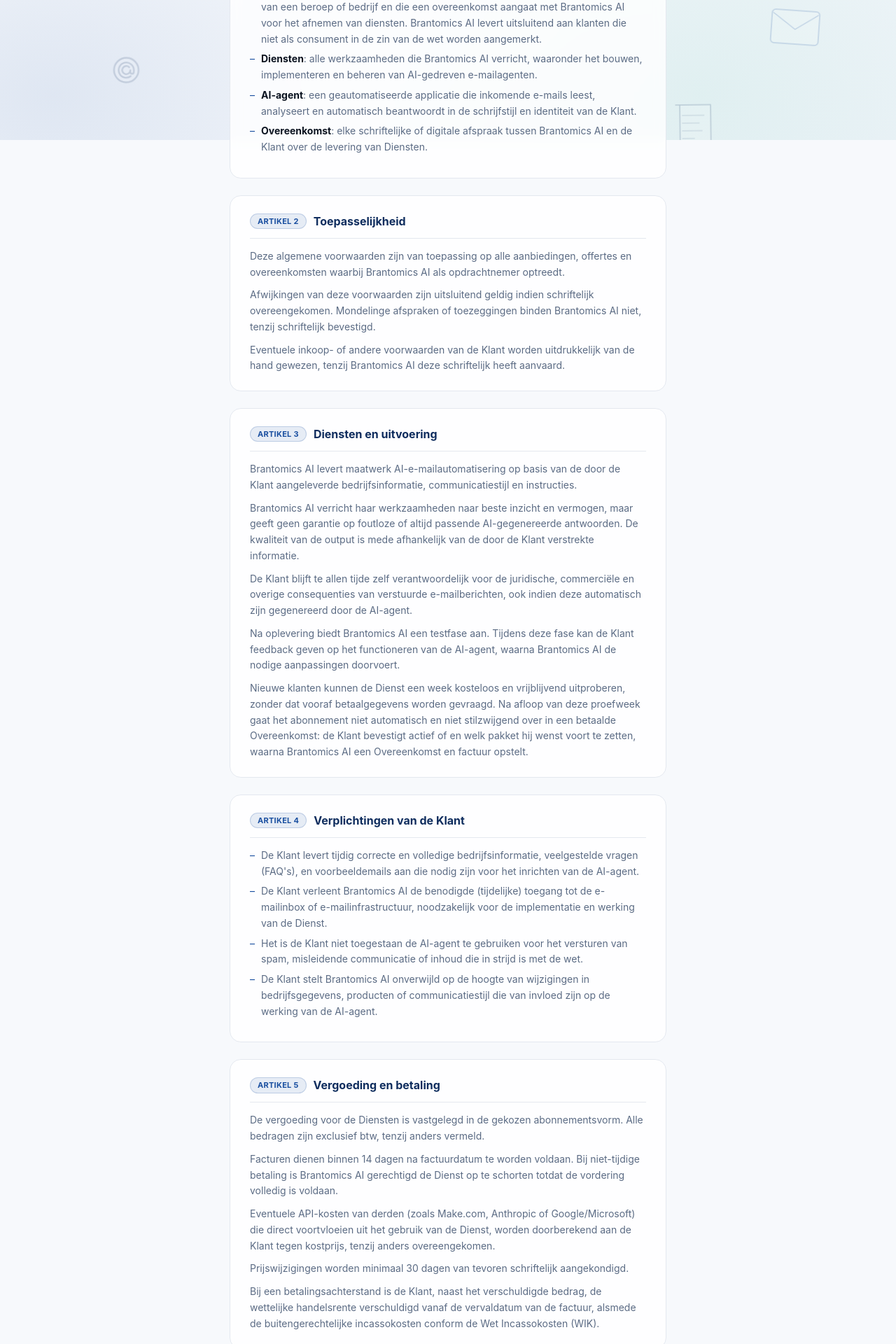
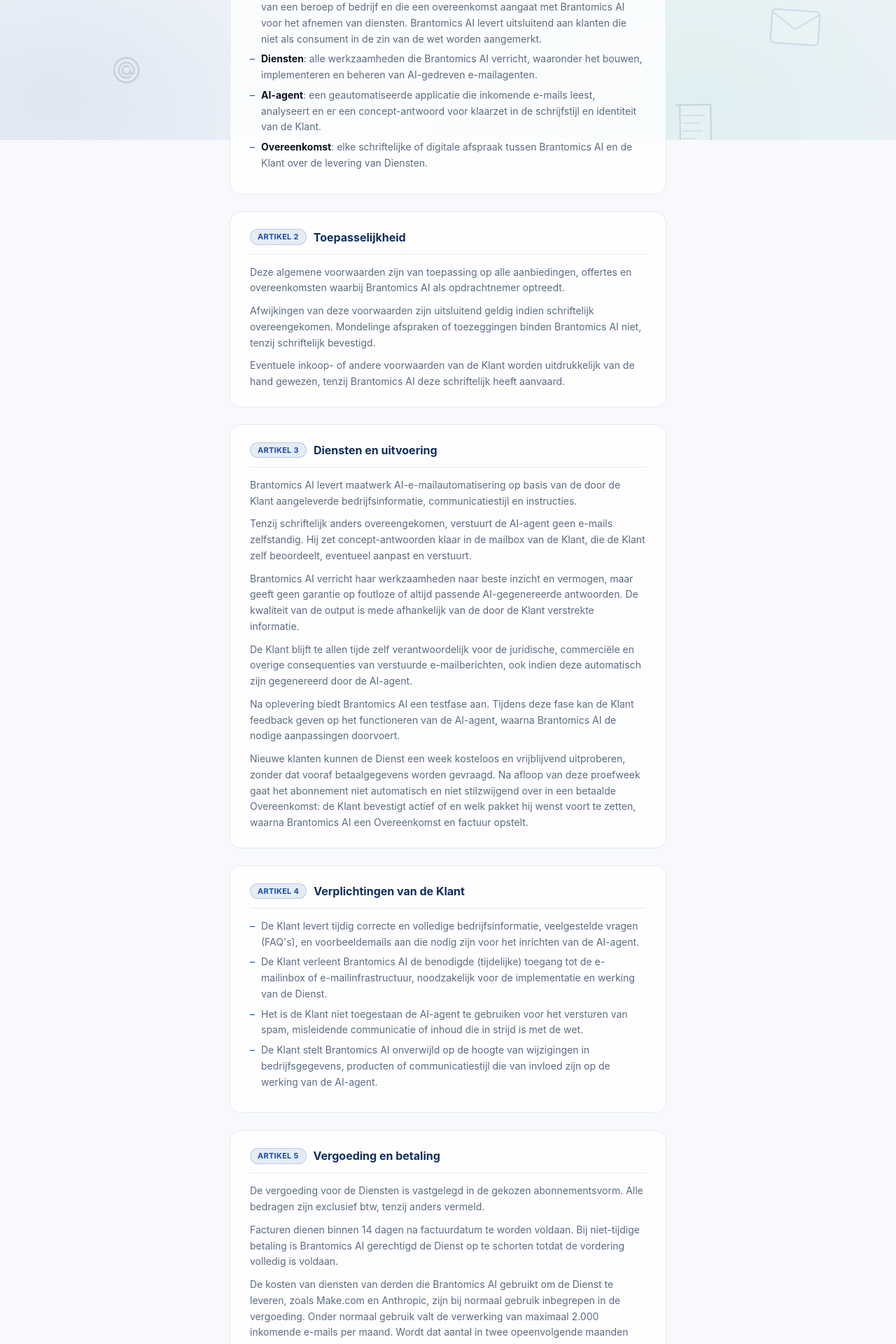
Before and after one commit to bramvanveldhuisen/brantomicsai-website, a React (Vite) app: page /algemene-voorwaarden in a window 1280 px wide. Shown: the part 600-2520 px from the top of the page at 70% size. Built offline with nearby package versions, Linux system fonts and the light colour scheme.

Commit message:
AV 1.2: agent zet concepten klaar, fair-use 2.000 mails inbegrepen in plaats van API-kosten doorberekenen

```diff
--- a/src/pages/AlgemeneVoorwaarden.tsx
+++ b/src/pages/AlgemeneVoorwaarden.tsx
@@ -11,7 +11,7 @@
         <p className="text-muted mb-10">Brantomics AI — VOF</p>
 
         <LegalMeta>
-          <strong className="text-ink">Versie 1.1 — September 2026</strong>
+          <strong className="text-ink">Versie 1.2 — September 2026</strong>
           <br />
           Gevestigd te Maarn, provincie Utrecht
           <br />
@@ -44,8 +44,8 @@
               </>,
               <>
                 <strong className="text-ink">AI-agent</strong>: een geautomatiseerde applicatie
-                die inkomende e-mails leest, analyseert en automatisch beantwoordt in de
-                schrijfstijl en identiteit van de Klant.
+                die inkomende e-mails leest, analyseert en er een concept-antwoord voor klaarzet in
+                de schrijfstijl en identiteit van de Klant.
               </>,
               <>
                 <strong className="text-ink">Overeenkomst</strong>: elke schriftelijke of digitale
@@ -75,6 +75,11 @@
           <p>
             Brantomics AI levert maatwerk AI-e-mailautomatisering op basis van de door de Klant
             aangeleverde bedrijfsinformatie, communicatiestijl en instructies.
+          </p>
+          <p>
+            Tenzij schriftelijk anders overeengekomen, verstuurt de AI-agent geen e-mails
+            zelfstandig. Hij zet concept-antwoorden klaar in de mailbox van de Klant, die de Klant
+            zelf beoordeelt, eventueel aanpast en verstuurt.
           </p>
           <p>
             Brantomics AI verricht haar werkzaamheden naar beste inzicht en vermogen, maar geeft
@@ -122,9 +127,14 @@
             volledig is voldaan.
           </p>
           <p>
-            Eventuele API-kosten van derden (zoals Make.com, Anthropic of Google/Microsoft) die
-            direct voortvloeien uit het gebruik van de Dienst, worden doorberekend aan de Klant
-            tegen kostprijs, tenzij anders overeengekomen.
+            De kosten van diensten van derden die Brantomics AI gebruikt om de Dienst te leveren,
+            zoals Make.com en Anthropic, zijn bij normaal gebruik inbegrepen in de vergoeding.
+            Onder normaal gebruik valt de verwerking van maximaal 2.000 inkomende e-mails per
+            maand. Wordt dat aantal in twee opeenvolgende maanden overschreden, dan overleggen
+            partijen eerst over een passende oplossing. Brantomics AI brengt nooit extra kosten in
+            rekening zonder voorafgaand schriftelijk akkoord van de Klant. Kosten van diensten die
+            de Klant zelf afneemt, zoals zijn eigen e-mailaccount bij Google Workspace of Microsoft
+            365, blijven voor rekening van de Klant.
           </p>
           <p>Prijswijzigingen worden minimaal 30 dagen van tevoren schriftelijk aangekondigd.</p>
           <p>
--- a/src/pages/Prijzen.tsx
+++ b/src/pages/Prijzen.tsx
@@ -41,7 +41,7 @@
             price="€179"
             period="/mnd"
             note="Excl. BTW — maandelijks opzegbaar"
-            features={["Email Responder", "Onbeperkt emails per maand", "Persoonlijke installatie & onboarding", "Eerste week volledig gratis", "E-mailsupport"]}
+            features={["Email Responder", "Tot 2.000 e-mails per maand inbegrepen", "Persoonlijke installatie & onboarding", "Eerste week volledig gratis", "E-mailsupport"]}
             cta="Maandelijks starten"
             ctaHref="/contact"
           />
@@ -53,7 +53,7 @@
             note={
               <span className="text-blue font-medium">Bespaar €360 t.o.v. maandelijks</span>
             }
-            features={["Email Responder", "Onbeperkt emails per maand", "Persoonlijke installatie & onboarding", "Eerste week volledig gratis", "Prioriteitsondersteuning", "Jaarlijkse optimalisatiesessie"]}
+            features={["Email Responder", "Tot 2.000 e-mails per maand inbegrepen", "Persoonlijke installatie & onboarding", "Eerste week volledig gratis", "Prioriteitsondersteuning", "Jaarlijkse optimalisatiesessie"]}
             cta="Jaarlijks starten — bespaar €360"
             ctaHref="/contact"
             featured
@@ -69,7 +69,7 @@
                 <div className="text-success font-medium">= 1 maand gratis</div>
               </>
             }
-            features={["Email Responder", "Onbeperkt emails per maand", "Persoonlijke installatie & onboarding", "Eerste week volledig gratis", "Prioriteitsondersteuning", "Jaarlijkse optimalisatiesessie"]}
+            features={["Email Responder", "Tot 2.000 e-mails per maand inbegrepen", "Persoonlijke installatie & onboarding", "Eerste week volledig gratis", "Prioriteitsondersteuning", "Jaarlijkse optimalisatiesessie"]}
             cta="Vooruit betalen — 1 mnd gratis"
             ctaHref="/contact"
           />
```
